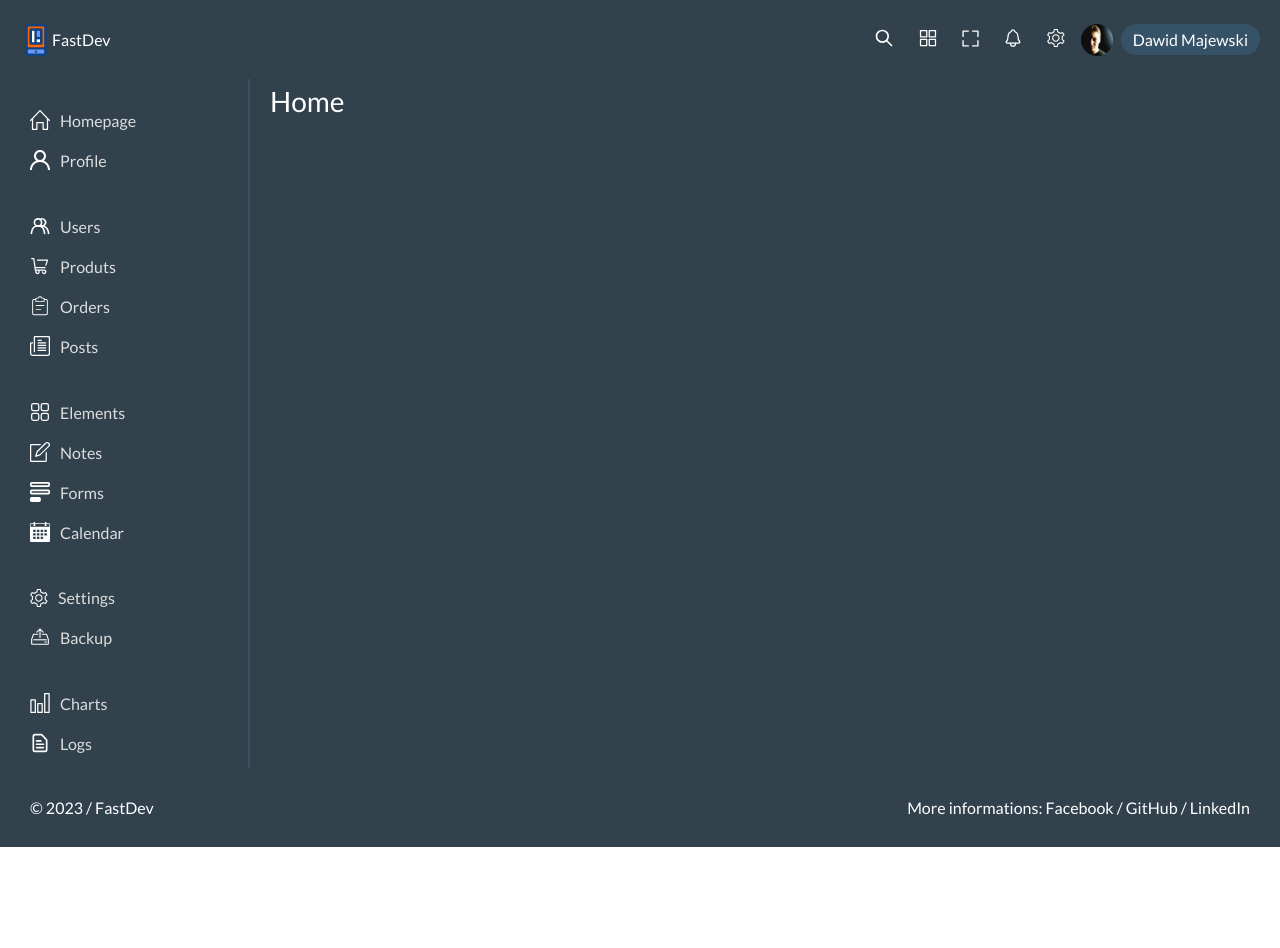
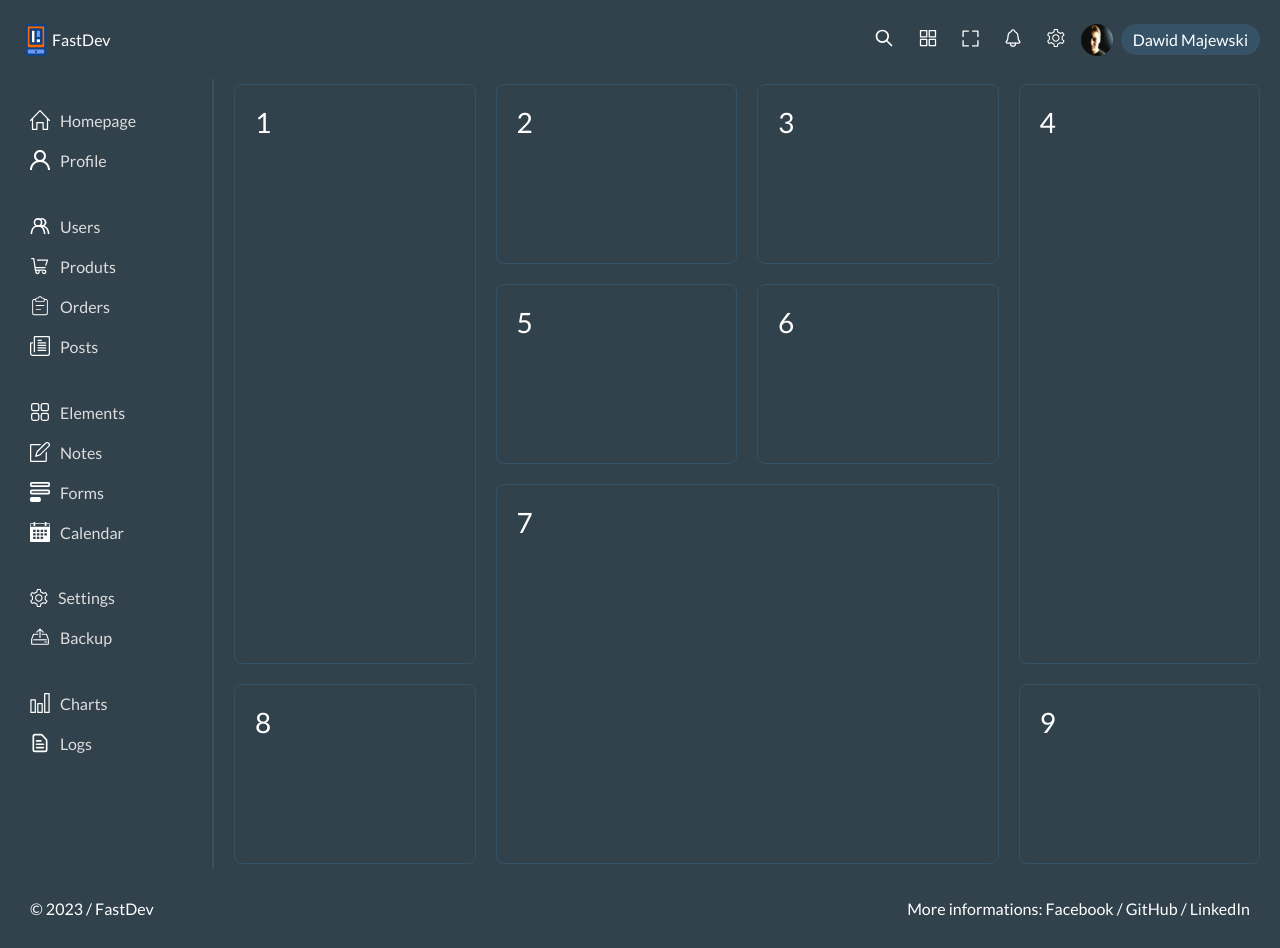
Before and after one commit to dawid-majewski-pl/dashboard, a React (Vite) app: page / in a window 1280 px wide. Before the commit the page ends 847 px from the top, so only its background shows below. Built offline with nearby package versions, Linux system fonts and the light colour scheme.

Commit message:
Home component grid

```diff
--- a/src/pages/home/Home.tsx
+++ b/src/pages/home/Home.tsx
@@ -2,7 +2,17 @@ import "./home.scss"
 
 const Home = () => {
     return (
-        <div className="Home">Home</div>
+        <div className="Home">
+        <div className="Home__box Home__box--1">1</div>
+        <div className="Home__box Home__box--2">2</div>
+        <div className="Home__box Home__box--3">3</div>
+        <div className="Home__box Home__box--4">4</div>
+        <div className="Home__box Home__box--5">5</div>
+        <div className="Home__box Home__box--6">6</div>
+        <div className="Home__box Home__box--7">7</div>
+        <div className="Home__box Home__box--8">8</div>
+        <div className="Home__box Home__box--8">9</div>
+        </div>
     )
 }
 
--- a/src/pages/home/home.scss
+++ b/src/pages/home/home.scss
@@ -1,3 +1,24 @@
+@import "/src/styles/variables.scss";
 .Home {
     font-size: 28px;
+    display: grid;
+    grid-template-columns: repeat(4, 1fr);
+    grid-auto-rows: minmax(180px, auto);
+    gap: 20px;
+    &__box {
+        padding: 20px;
+        border-radius: 8px;
+        border: 1px solid $light-bg;
+        &--1 {
+            grid-column: span 1;
+            grid-row: span 3;
+        }
+        &--4 {
+            grid-row: span 3;
+        }
+        &--7 {
+            grid-column: span 2;
+            grid-row: span 2;
+        }
+    }
 }
--- a/src/styles/global.scss
+++ b/src/styles/global.scss
@@ -30,4 +30,5 @@ a {
 
 .ContentContainer {
   padding: 5px 20px;
+  width: 100%;
 }
```
